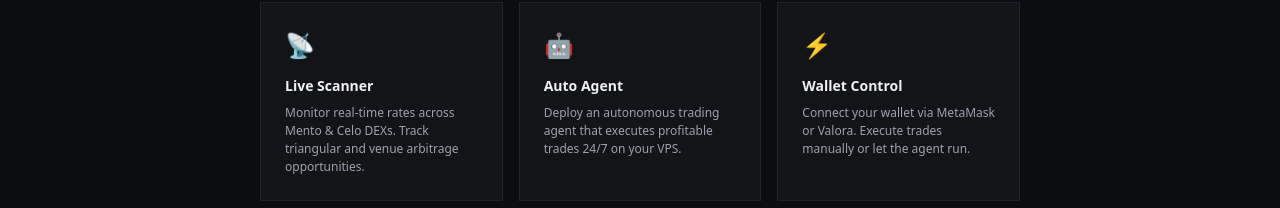
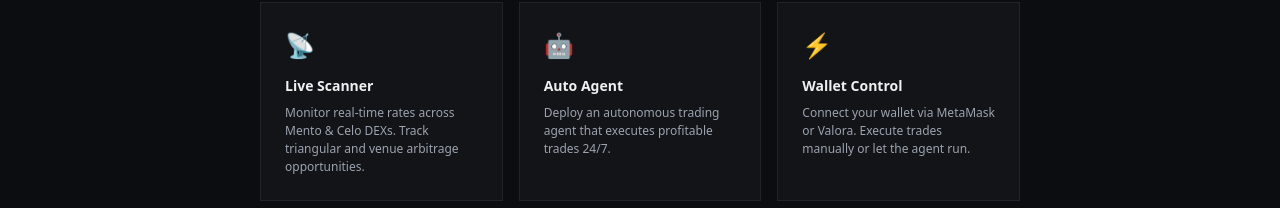
Before and after one commit to latest63/celo-arb-scanner, a Next.js app: page / in a window 1280 px wide. Shown: the part 453-661 px from the top of the page. Built offline with nearby package versions, Linux system fonts and the light colour scheme.

Commit message:
Remove VPS mention from landing

```diff
--- a/src/app/page.tsx
+++ b/src/app/page.tsx
@@ -24,7 +24,7 @@
         <div className="landing-card">
           <div className="landing-card-icon">🤖</div>
           <h3>Auto Agent</h3>
-          <p>Deploy an autonomous trading agent that executes profitable trades 24/7 on your VPS.</p>
+          <p>Deploy an autonomous trading agent that executes profitable trades 24/7.</p>
         </div>
         <div className="landing-card">
           <div className="landing-card-icon">⚡</div>
```
